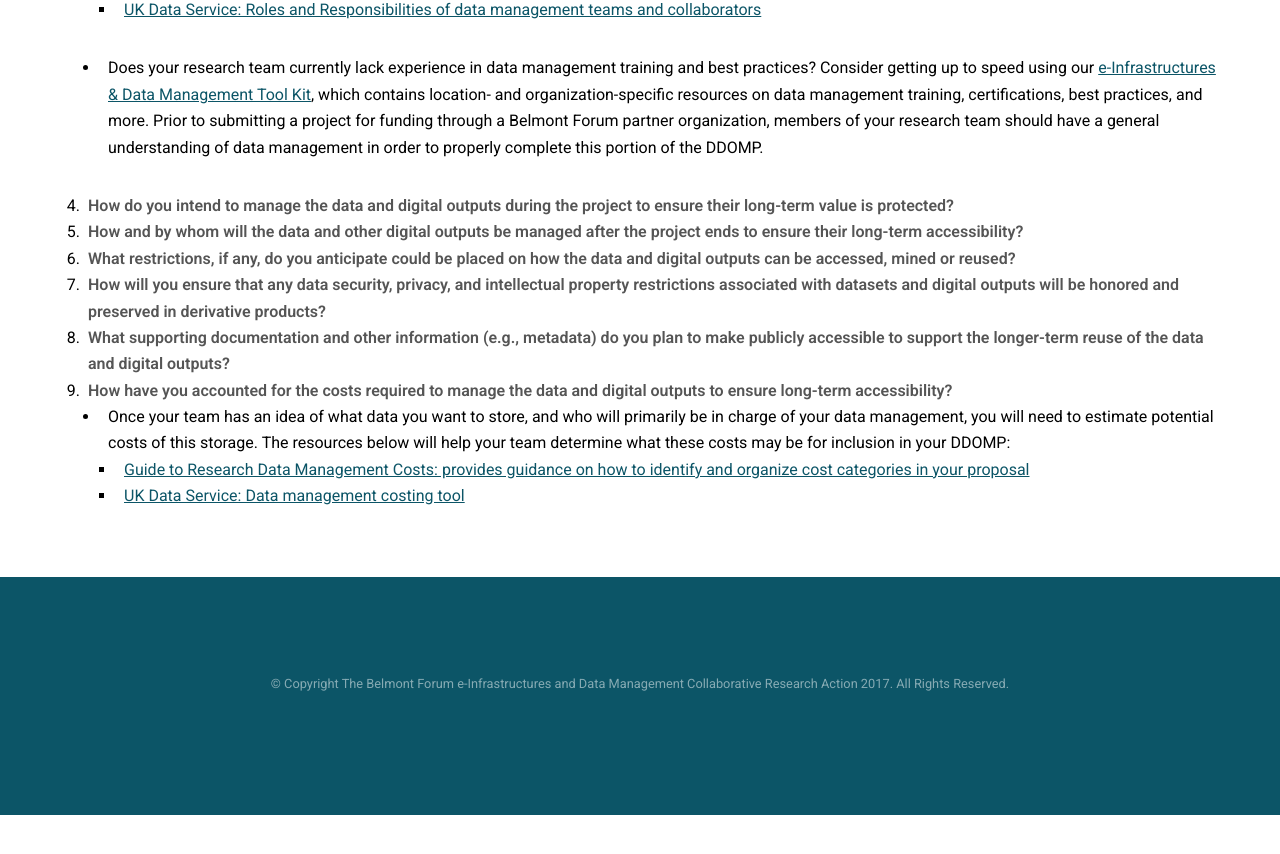
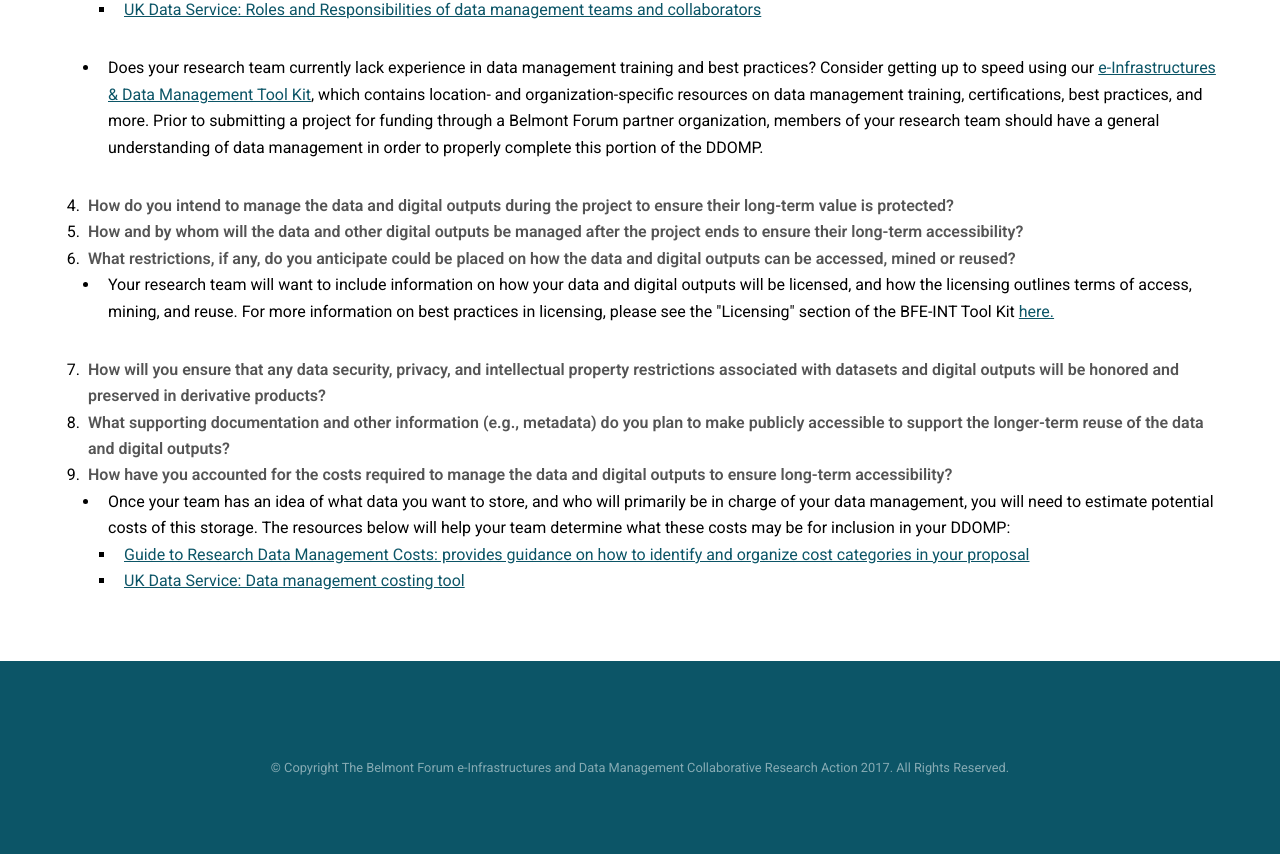
Before and after one commit to bfe-inf/toolkit, a Jekyll site: the page ddomp-fullproposal.html, which Jekyll copies as it is, in a window 1280 px wide and 900 px high, scrolled down 1309 px. Shown: the top 854 px of the window. Built offline with Jekyll 4.4.1, drawn with Linux system fonts in a browser that asks for light colours; before the commit the page ends 2124 px from its top, so only the background shows below that.

Commit message:
Update ddomp-fullproposal.html

```diff
--- a/ddomp-fullproposal.html
+++ b/ddomp-fullproposal.html
@@ -72,6 +72,9 @@
 						<li><strong>How do you intend to manage the data and digital outputs during the project to ensure their long-term value is protected?</strong></li>
 						<li><strong>How and by whom will the data and other digital outputs be managed after the project ends to ensure their long-term accessibility?</strong></li>
 						<li><strong>What restrictions, if any, do you anticipate could be placed on how the data and digital outputs can be accessed, mined or reused?</strong></li>
+							<ul>
+								<li>Your research team will want to include information on how your data and digital outputs will be licensed, and how the licensing outlines terms of access, mining, and reuse. For more information on best practices in licensing, please see the "Licensing" section of the BFE-INT Tool Kit <a href="https://bfe-inf.github.io/tool-kit/bp&s-licensing.html" target="_blank">here.</a></li>
+							</ul>
 						<li><strong>How will you ensure that any data security, privacy, and intellectual property restrictions associated with datasets and digital outputs will be honored and preserved in derivative products?</strong></li>
 						<li><strong>What supporting documentation and other information (e.g., metadata) do you plan to make publicly accessible to support the longer-term reuse of the data and digital outputs?</strong></li>
 						<li><strong>How have you accounted for the costs required to manage the data and digital outputs to ensure long-term accessibility?</strong></li>
```
